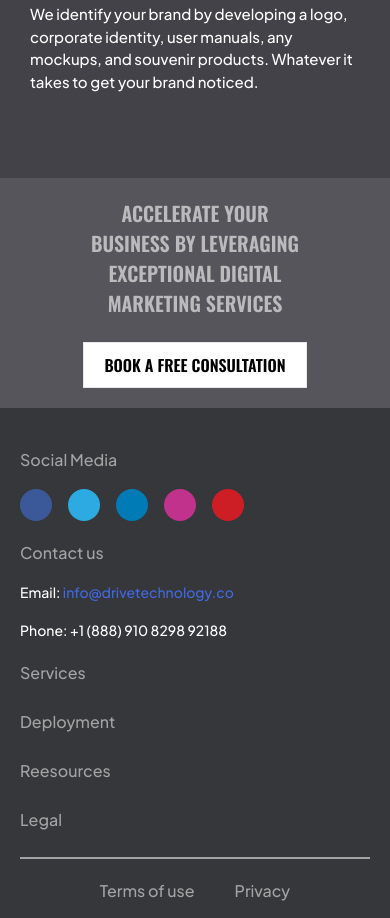
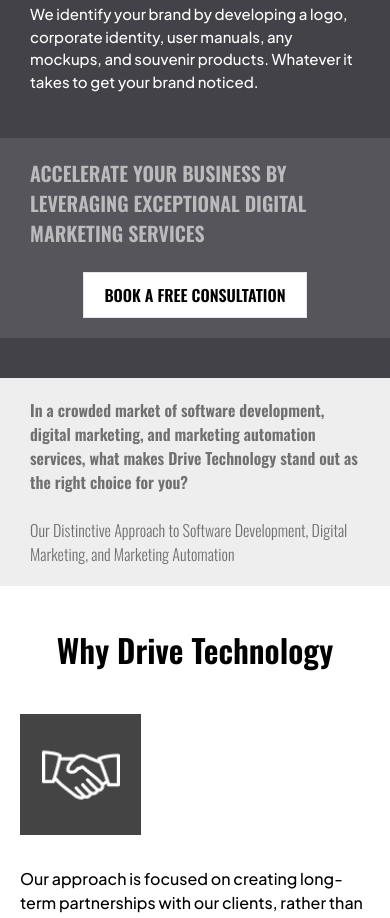
Before and after one commit to AhsanDT/drivetech, a Next.js app: page / in a window 390 px wide. Shown: the part 2520-3438 px from the top of the page. Built offline with nearby package versions, Linux system fonts and the light colour scheme; some icons are missing.

Commit message:
working on ourwork page

```diff
--- a/src/components/Home/ServiceItem.jsx
+++ b/src/components/Home/ServiceItem.jsx
@@ -5,7 +5,7 @@ import Button from "../UI/Button";
 const ServiceItem = ({ service }) => {
   return (
     <>
-      <div className="img-container w-[358px] h-[218px] sm:w-[500px]  lg:w-[371px] lg:h-[384px]">
+      <div className="img-container w-full h-[218px] sm:w-[500px]  lg:w-[371px] lg:h-[384px]">
         <Image src={service.img}  alt={service.serviceName}  />
       </div>
       <div className="flex flex-col  gap-y-[21px] lg:gap-y-[55px]  lg:w-[495px]">
--- a/src/components/Home/Services.jsx
+++ b/src/components/Home/Services.jsx
@@ -48,12 +48,12 @@ const Services = () => {
       <section className={` w-full h-full bg-[#424248] relative `}>
 
 
-        <div className="w-full h-full ">
+        <div className="w-full h-full py-[40px]">
         <div className={` img-container absolute  w-full`}>
           <Image src={bgImage} alt="img" />
           </div>
           <div>
-          <div className="px-[30px] sm:px-[120px] xl:px-[200px] w-full py-[40px]">
+          <div className="px-[30px] sm:px-[120px] xl:px-[200px] w-full lg:pb-[40px]">
             <h1 className="text-[32px] lg:text-[48px] font-oswald font-bold text-white lg:text-center">
               Digital Services
             </h1>
@@ -72,8 +72,8 @@ const Services = () => {
               })}
             </div>
             </div>
-            <div className="bg-[#ffffff] bg-opacity-[10%] lg:h-[168px] w-full mt-[45px] lg:mt-[150px] flex flex-col gap-y-[24px] justify-center items-center px-[80px] py-[20px]">
-              <p className="font-oswald text-[20px] font-bold text-[#ffffff] text-opacity-[60%] text-center">
+            <div className="bg-[#ffffff] bg-opacity-[10%] lg:h-[168px] w-full mt-[45px] lg:mt-[150px] flex flex-col gap-y-[24px] justify-center items-center px-[30px] py-[20px]">
+              <p className="font-oswald text-[20px] font-bold text-[#ffffff] text-opacity-[60%] lg:text-center">
                 ACCELERATE YOUR BUSINESS BY LEVERAGING EXCEPTIONAL DIGITAL
                 MARKETING SERVICES{" "}
               </p>
--- a/src/components/Home/WhyUs.jsx
+++ b/src/components/Home/WhyUs.jsx
@@ -58,9 +58,9 @@ const DATA = [
 const WhyUs = () => {
   return (
     <section className="w-full relative">
-      <div className="flex flex-col gap-y-[76px] items-center justify-center px-[120px]">
-        <div className="bg-[#5E5E5E] bg-opacity-[10%] h-[168px] mt-[150px] flex flex-col gap-y-[24px] px-[240px]  justify-center items-center ">
-          <p className="font-oswald text-[16px] font-bold text-[#1D1D1D] text-opacity-[60%] text-center">
+      <div className="flex flex-col gap-y-[40px] lg:gap-y-[76px] items-center justify-center px-[0px] md:px-[120px] md:py-[40px]">
+        <div className="bg-[#5E5E5E] bg-opacity-[10%] lg:h-[168px] flex flex-col gap-y-[24px]  px-[30px] py-[20px]  justify-center items-center ">
+          <p className="font-oswald text-[16px] font-bold text-[#1D1D1D] text-opacity-[60%] lg:text-center">
             In a crowded market of software development, digital marketing, and
             marketing automation services, what makes Drive Technology stand out
             as the right choice for you?
@@ -70,13 +70,13 @@ const WhyUs = () => {
             and Marketing Automation
           </p>
         </div>
-        <h1 className="text-[48px] font-oswald font-bold">
+        <h1 className="text-[32px] lg:text-[48px] font-oswald font-bold">
           Why Drive Technology
         </h1>
-        <div className="flex gap-x-[80px] flex-wrap justify-center  gap-y-[108px]">
+        <div className="flex gap-x-[80px] flex-wrap justify-center gap-y-[40px] px-[20px] lg:gap-y-[108px]">
           {DATA.map((data) => {
             return (
-              <div className="w-[401px] h-[268px] flex flex-col items-center gap-y-[32px]" key={data.id}>
+              <div className="w-full lg:w-[401px] lg:h-[268px] flex flex-col  md:items-center gap-y-[32px]" key={data.id}>
                 <WhyUsItem data={data} />
               </div>
             );
--- a/src/components/Home/WhyUsItem.jsx
+++ b/src/components/Home/WhyUsItem.jsx
@@ -10,7 +10,7 @@ const WhyUsItem = ({data}) => {
 
     </div>
     </div>
-    <p className='text-[16px] font-jakarta text-center'>{data.content}</p>
+    <p className='text-[16px] font-jakarta lg:text-center'>{data.content}</p>
     </>
   )
 }
--- a/src/pages/home.js
+++ b/src/pages/home.js
@@ -12,7 +12,7 @@ const HomePage = () => {
     <Layout>
       <Hero />
       <Services />
-       {/* <WhyUs /> */}
+       <WhyUs />
       {/* <OurWorks />
       <Partnership />
       <Blogs />  */}
```
